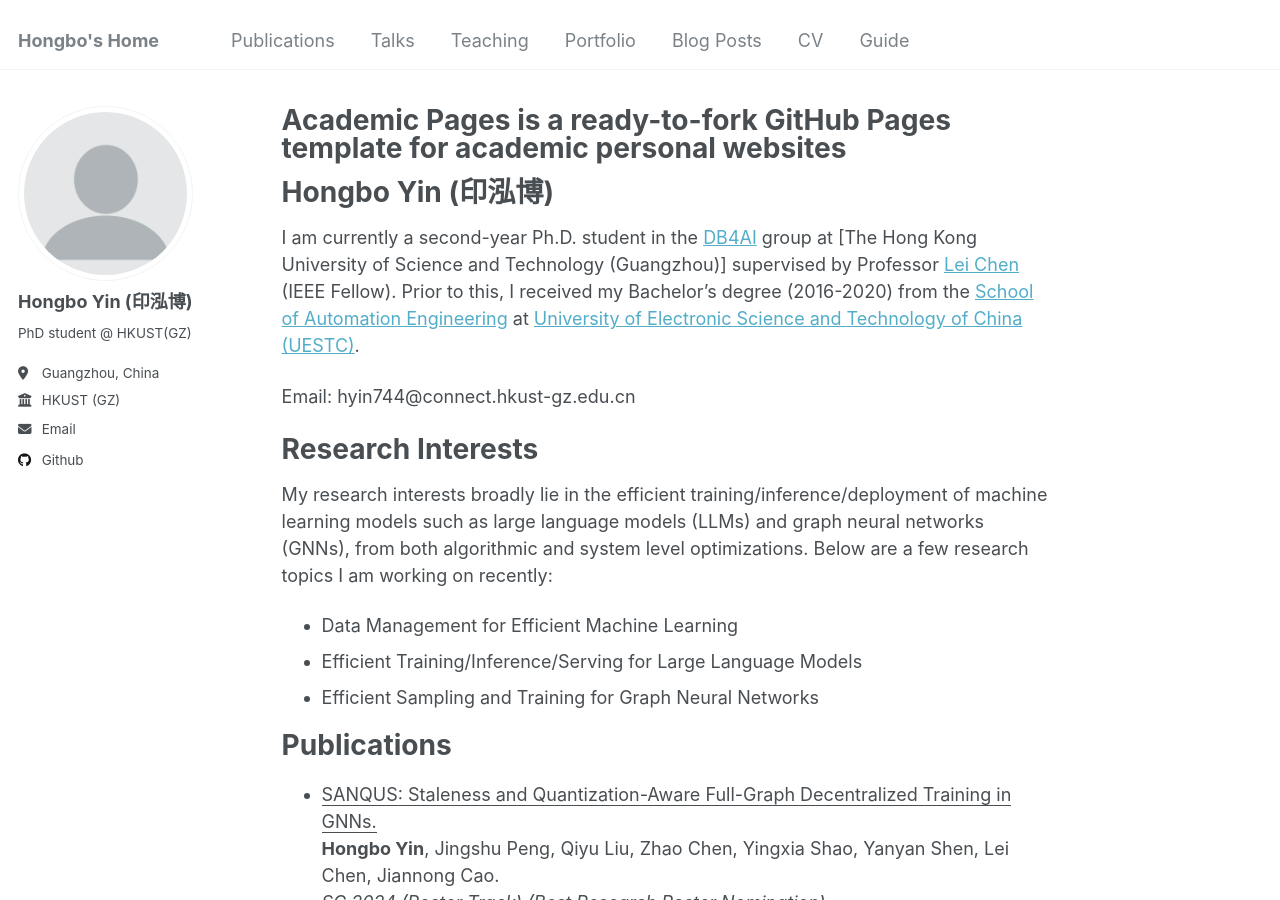
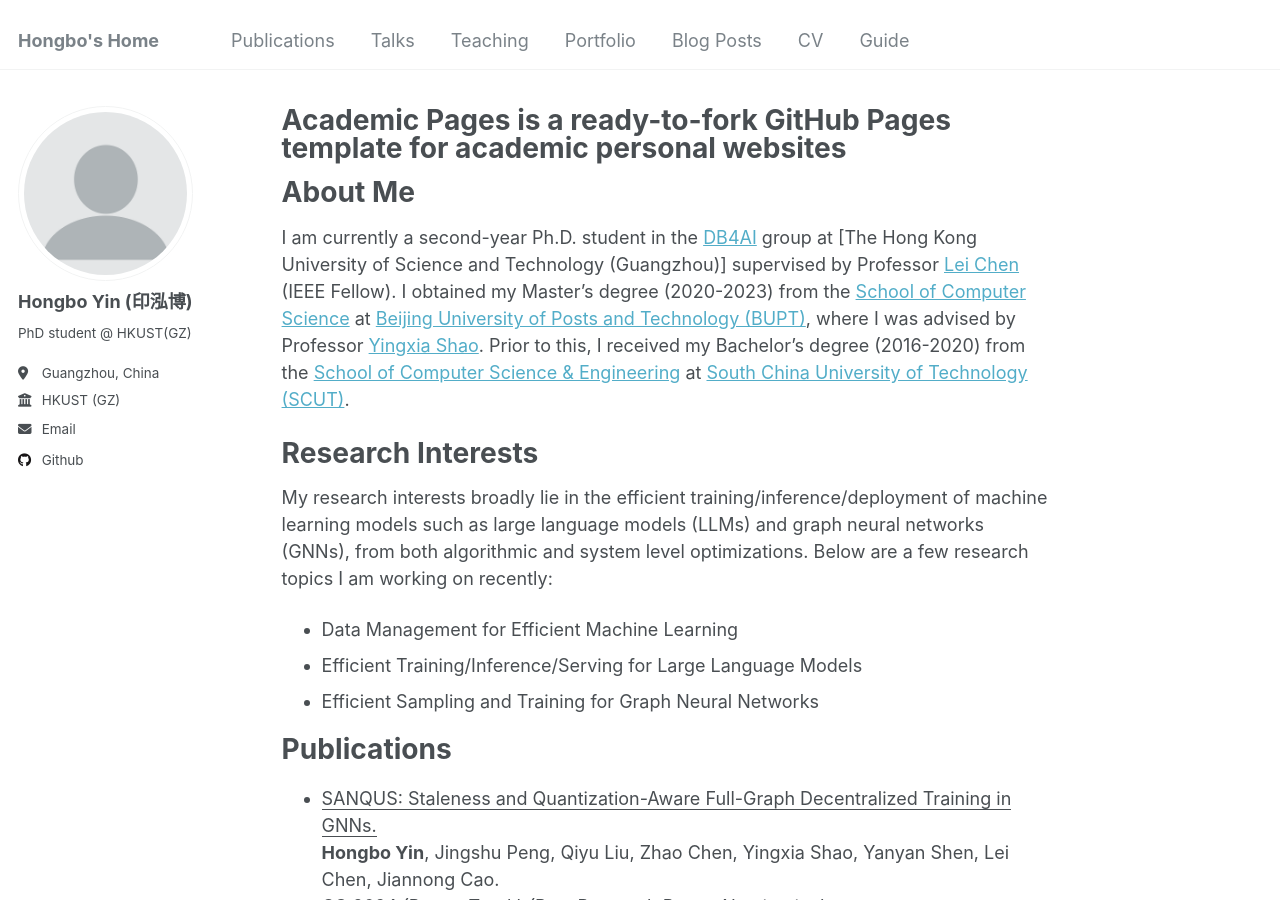
Before and after one commit to yinhbo/yinhbo.github.io, a Jekyll site: the page built from _pages/about.md, in a window 1280 px wide and 900 px high. Built offline with Jekyll 4.4.1, drawn with Linux system fonts in a browser that asks for light colours.

Commit message:
Update about.md

```diff
--- a/_pages/about.md
+++ b/_pages/about.md
@@ -7,11 +7,10 @@ redirect_from:
   - /about.html
 ---
 
-Hongbo Yin (印泓博)
+About Me
 ====
-I am currently a second-year Ph.D. student in the [DB4AI](https://cse.hkust.edu.hk/db4ai/) group at [The Hong Kong University of Science and Technology (Guangzhou)] supervised by Professor [Lei Chen](https://cse.hkust.edu.hk/~leichen/) (IEEE Fellow). Prior to this, I received my Bachelor's degree (2016-2020) from the [School of Automation Engineering](https://en.uestc.edu.cn/info/1015/1409.htm) at [University of Electronic Science and Technology of China (UESTC)](https://en.uestc.edu.cn/).
+I am currently a second-year Ph.D. student in the [DB4AI](https://cse.hkust.edu.hk/db4ai/) group at [The Hong Kong University of Science and Technology (Guangzhou)] supervised by Professor [Lei Chen](https://cse.hkust.edu.hk/~leichen/) (IEEE Fellow). I obtained my Master's degree (2020-2023) from the [School of Computer Science](https://scs.bupt.edu.cn/) at [Beijing University of Posts and Technology (BUPT)](https://www.bupt.edu.cn/), where I was advised by Professor [Yingxia Shao](https://shaoyx.github.io/). Prior to this, I received my Bachelor's degree (2016-2020) from the [School of Computer Science & Engineering](https://www2.scut.edu.cn/cs/) at [South China University of Technology (SCUT)](https://www.scut.edu.cn/en).
 
-Email: hyin744@connect.hkust-gz.edu.cn
 
 Research Interests
 ======
```
